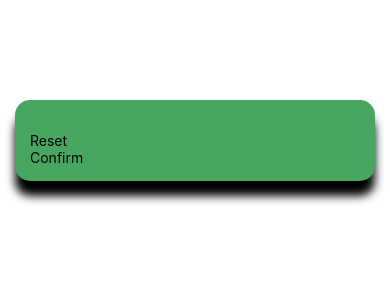
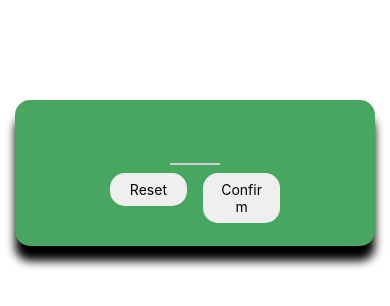
Before and after one commit to HojinLim/RN_Guess_Num, a React Native app: screen / in a window 390 px wide. Shown: the top 306 px of the page. Built offline with nearby package versions, Linux system fonts and the light colour scheme.

Commit message:
Design/버튼 디자인

```diff
--- a/components/PrimaryButton.js
+++ b/components/PrimaryButton.js
@@ -1,10 +1,47 @@
-import { Text, TextInput, View } from "react-native";
+import { Pressable, Text, TextInput, View, StyleSheet } from "react-native";
 
 function PrimaryButton({ children }) {
+  const pressHandler = () => {
+
+  };
   return (
-    <View>
-      <Text>{children}</Text>
+    <View style={styles.outerContainer}>
+      <Pressable
+        style={({ pressed }) =>
+          pressed
+            ? [styles.innerContainer, styles.pressed]
+            : styles.innerContainer
+        }
+        onPress={pressHandler}
+        android_ripple={{ color: "#cccccc" }}
+      >
+        <Text style={styles.buttonText}>{children}</Text>
+      </Pressable>
     </View>
   );
 }
 export default PrimaryButton;
+
+const styles = StyleSheet.create({
+  outerContainer: {
+    margin: 8,
+    overflow: "hidden",
+    borderRadius: 15,
+  },
+  innerContainer: {
+    backgroundColor: "#efefef",
+
+    paddingVertical: 8,
+    paddingHorizontal: 16,
+    elevation: 2,
+
+  },
+  buttonText:{
+    textAlign: "center",
+    color:'black'
+  }
+  ,
+  pressed: {
+    opacity: 0.75,
+  },
+});
--- a/screens/StartGameScreen.js
+++ b/screens/StartGameScreen.js
@@ -4,9 +4,21 @@ import PrimaryButton from "../components/PrimaryButton";
 function StartGameScreen({ children }) {
   return (
     <View style={styles.inputContainer}>
-      <TextInput style={styles.numberInput} maxLength={2} />
-      <PrimaryButton>Reset</PrimaryButton>
-      <PrimaryButton>Confirm</PrimaryButton>
+      <TextInput
+        style={styles.numberInput}
+        maxLength={2}
+        keyboardType="number-pad"
+        autoCapitalize="none"
+        autoCorrect={false}
+      />
+      <View style={styles.buttonsContainer}>
+        <View style={styles.buttonContainer}>
+          <PrimaryButton>Reset</PrimaryButton>
+        </View>
+        <View style={styles.buttonContainer}>
+          <PrimaryButton>Confirm</PrimaryButton>
+        </View>
+      </View>
     </View>
   );
 }
@@ -20,10 +32,28 @@ const styles = StyleSheet.create({
     elevation: 25,
     padding: 15,
     borderRadius: 15,
+    justifyContent: "center",
+    alignItems: "center",
     // ios
     shadowColor: "black",
     shadowOffset: { width: 0, height: 15 },
     shadowOpacity: 1,
-    shadowRadius: 10
+    shadowRadius: 10,
+  },
+  numberInput: {
+    width: 50,
+    height: 50,
+    fontWeight: "400",
+    color: "#efefef",
+    textAlign: "center",
+    fontSize: 24,
+    borderBottomColor: "#cfcfcf",
+    borderBottomWidth: 2,
+  },
+  buttonsContainer: {
+    flexDirection: "row",
+  },
+  buttonContainer: {
+    flex: 1,
   },
 });
```
